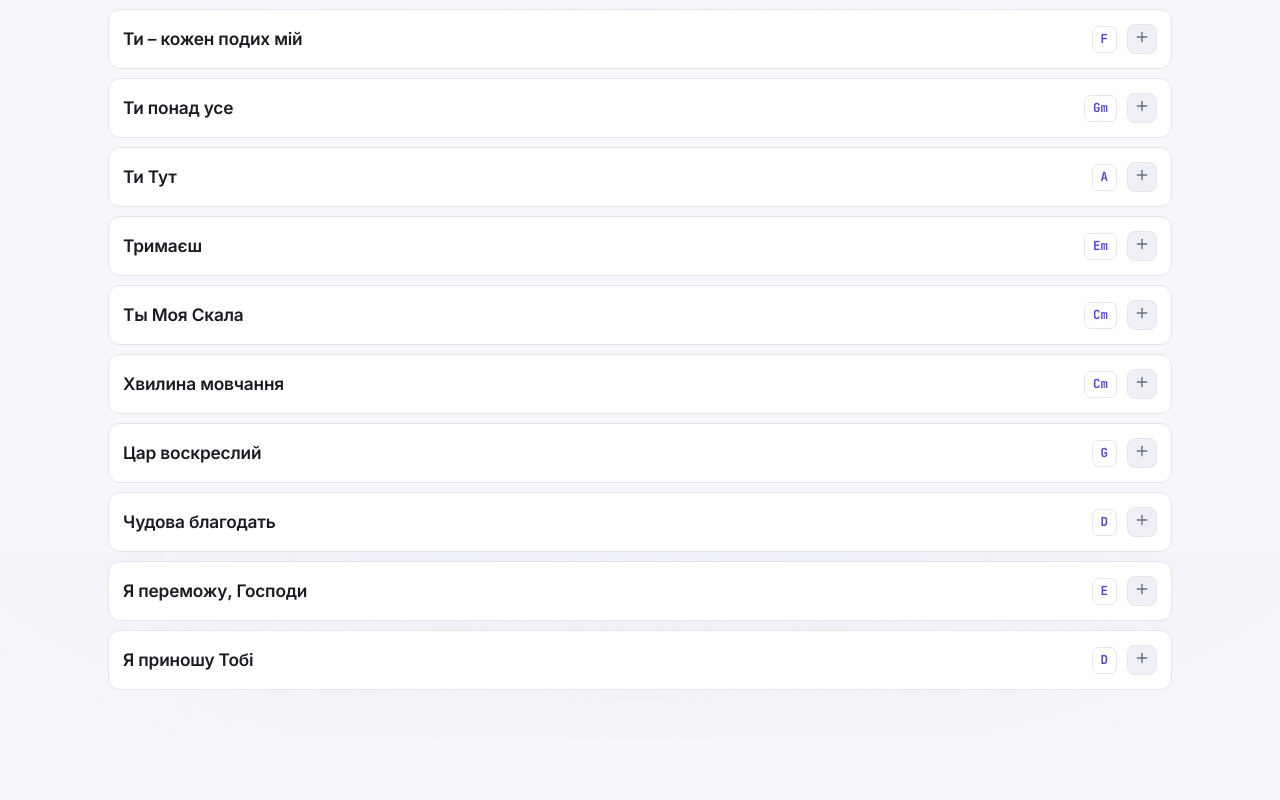
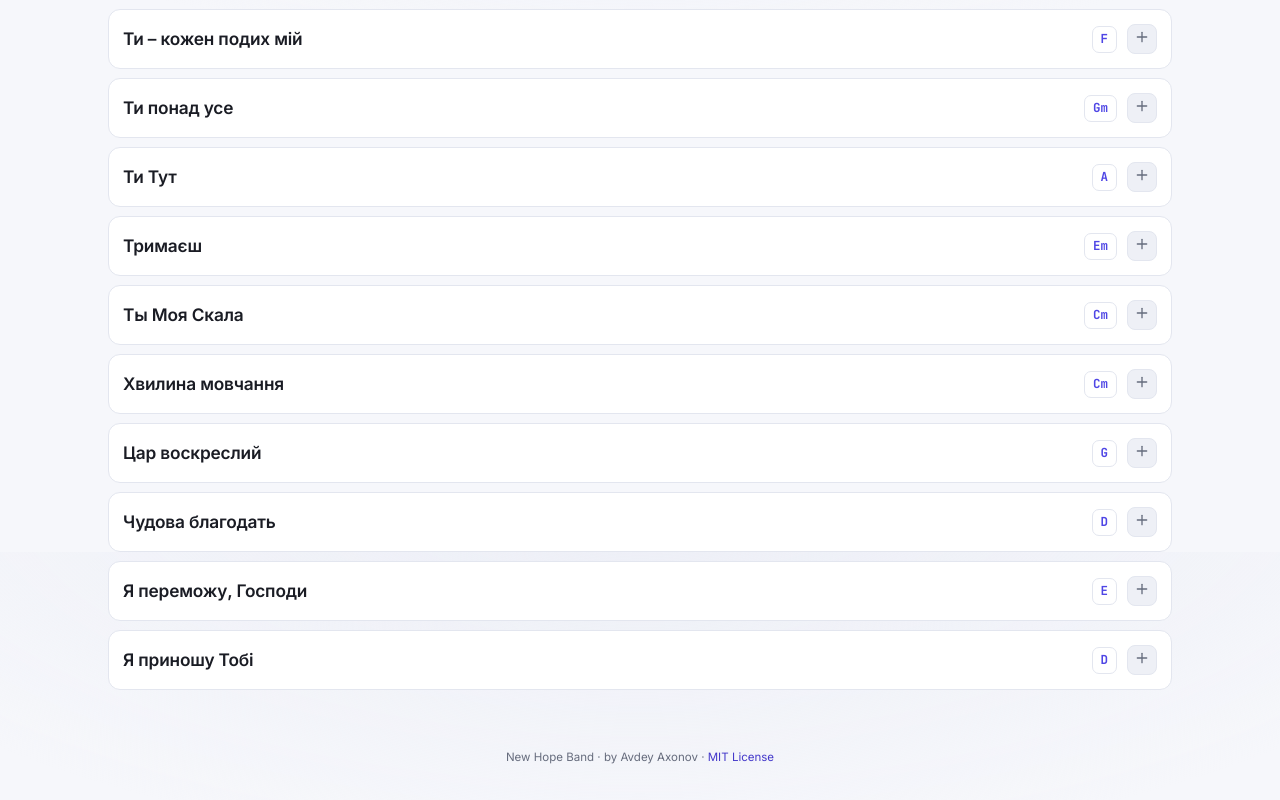
Before and after one commit to Avdey7/chn.songs, a plain HTML site: page index.html in a window 1280 px wide. Shown: the part 5848-6648 px from the top of the page. Before the commit the page ends 6587 px from the top, so only its background shows below. Drawn offline with Linux system fonts and the light colour scheme.

Commit message:
Fix set-add visibility (clear stale search on tab switch); add author + MIT license
- Switching All/Set tabs now clears any leftover search filter, so newly added
  songs always show (a stale filter could hide them until reload)
- Add Avdey Axonov as author; license the app under MIT (LICENSE file, footer
  credit, README + app.js header)

```diff
--- a/app.js
+++ b/app.js
@@ -1,6 +1,9 @@
 /* ============================================================================
-   Songbook app logic. You normally won't need to touch this file —
-   add songs in songs.js. Edit the app name on the next line if you like.
+   New Hope Band songbook — app logic. You normally won't need to touch this
+   file — add songs in songs.js. Edit the app name on the next line if you like.
+
+   Author: Avdey Axonov
+   License: MIT (see LICENSE) — Copyright (c) 2026 Avdey Axonov
    ========================================================================== */
 const APP_NAME = "New Hope Band";
 
@@ -638,6 +641,10 @@ const APP_NAME = "New Hope Band";
     $("tab-all").classList.toggle("active", mode === "all");
     $("tab-set").classList.toggle("active", mode === "set");
     $("set-bar").classList.toggle("hidden", mode !== "set");
+    // clear any leftover search so the tab shows its full list (a stale filter
+    // could otherwise hide newly-added songs until a reload)
+    searchEl.value = "";
+    lastFilter = "";
     if (mode === "set") renderSetBar();
     updateSetCount();
     renderList();
--- a/index.html
+++ b/index.html
@@ -861,6 +861,16 @@
         box-shadow: 0 0 8px var(--accent);
       }
 
+      .appfoot {
+        text-align: center;
+        color: var(--muted);
+        font-size: 0.72rem;
+        padding: 10px 0 34px;
+      }
+      .appfoot a {
+        color: var(--accent-dim);
+        text-decoration: none;
+      }
       .install-hint {
         margin: 18px 2px 30px;
         padding: 12px 14px;
@@ -961,6 +971,10 @@
         </div>
         <div class="count" id="count"></div>
         <ul class="list" id="list"></ul>
+        <footer class="appfoot">
+          New Hope Band &middot; by Avdey Axonov &middot;
+          <a href="LICENSE">MIT&nbsp;License</a>
+        </footer>
       </div>
 
       <!-- SONG VIEW -->
```
Also changed, not shown: README.txt, 1 other file.
